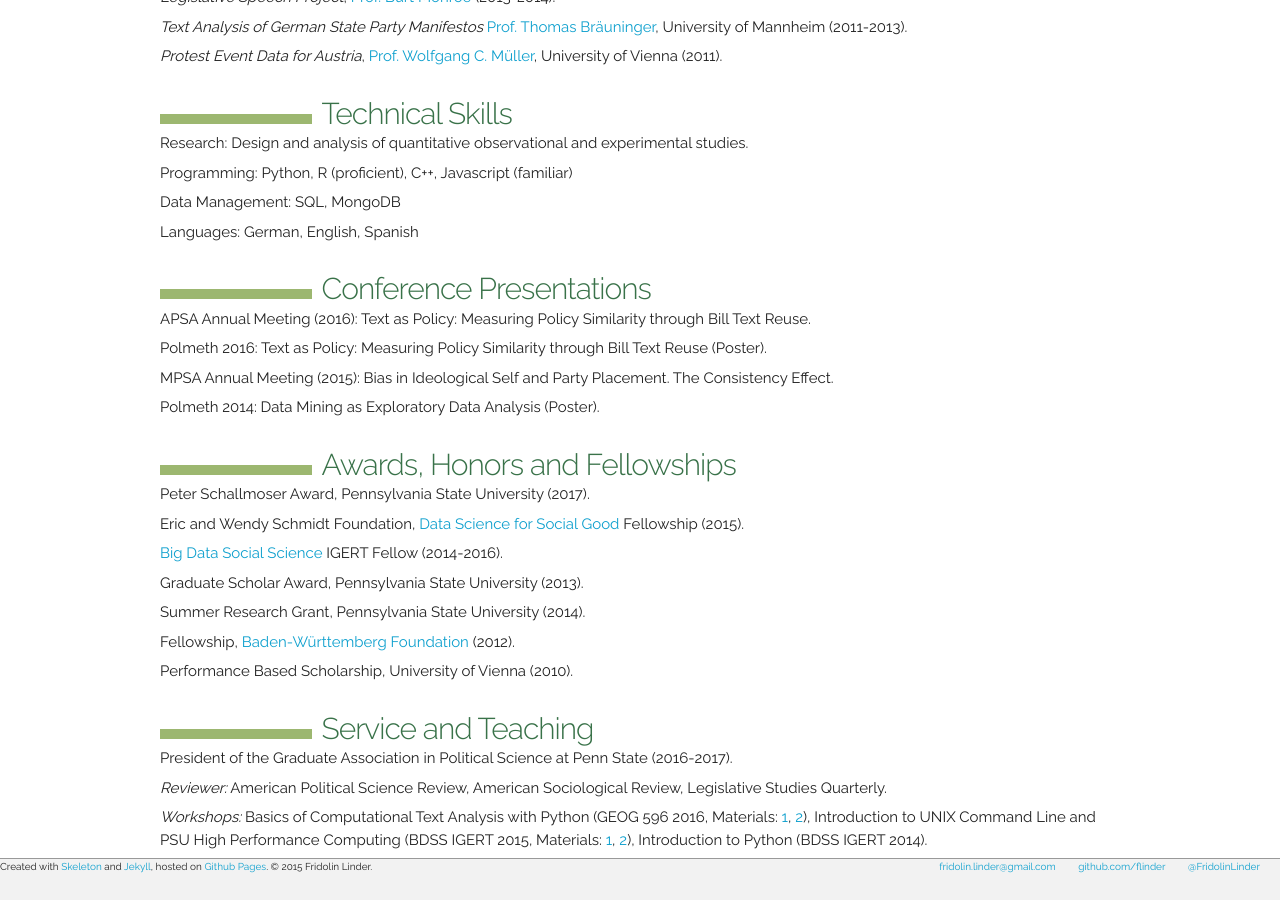
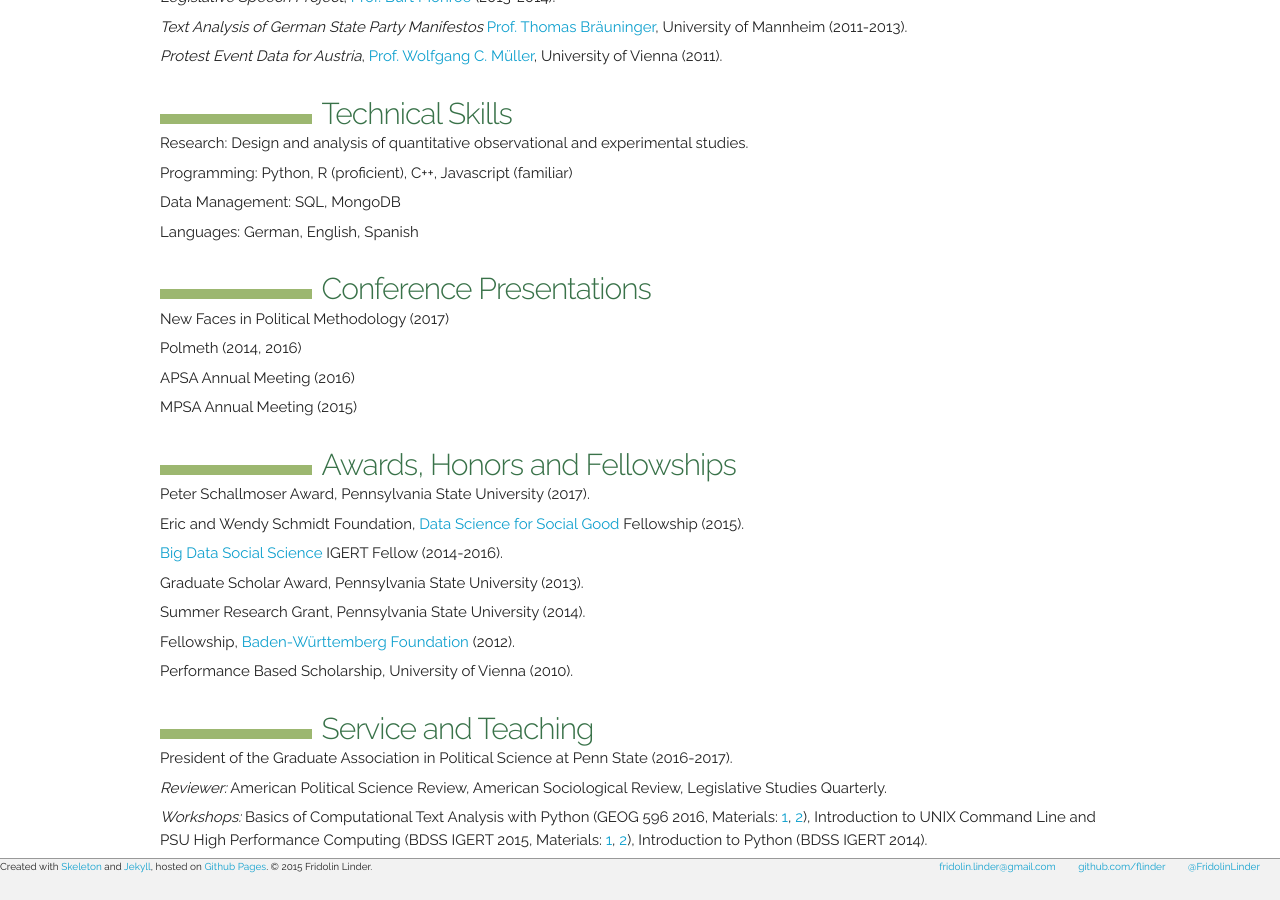
Before and after one commit to flinder/flinder.github.io, a Jekyll site: the page built from cv/index.html, in a window 1280 px wide and 900 px high, scrolled down 1239 px. Built offline with Jekyll 4.4.1, drawn with Linux system fonts in a browser that asks for light colours.

Commit message:
updated cv

```diff
--- a/cv/index.html
+++ b/cv/index.html
@@ -64,10 +64,10 @@ title: Curriculum Vitae
 <p>Data Management: SQL, MongoDB</p>
 <p>Languages: German, English, Spanish</p>
 <h2 id="conference-presentations">Conference Presentations</h2>
-<p>APSA Annual Meeting (2016): Text as Policy: Measuring Policy Similarity through Bill Text Reuse.</p>
-<p>Polmeth 2016: Text as Policy: Measuring Policy Similarity through Bill Text Reuse (Poster).</p>
-<p>MPSA Annual Meeting (2015): Bias in Ideological Self and Party Placement. The Consistency Effect.</p>
-<p>Polmeth 2014: Data Mining as Exploratory Data Analysis (Poster).</p>
+<p>New Faces in Political Methodology (2017)</p>
+<p>Polmeth (2014, 2016)</p>
+<p>APSA Annual Meeting (2016)</p>
+<p>MPSA Annual Meeting (2015)</p>
 <h2 id="awards-honors-and-fellowships">Awards, Honors and Fellowships</h2>
 <p>Peter Schallmoser Award, Pennsylvania State University (2017).</p>
 <p>Eric and Wendy Schmidt Foundation, <a href="http://dssg.io">Data Science for Social Good</a> Fellowship (2015).</p>
```
Also changed, not shown: cv/cv.md (+4 -4 lines), 1 other file.
